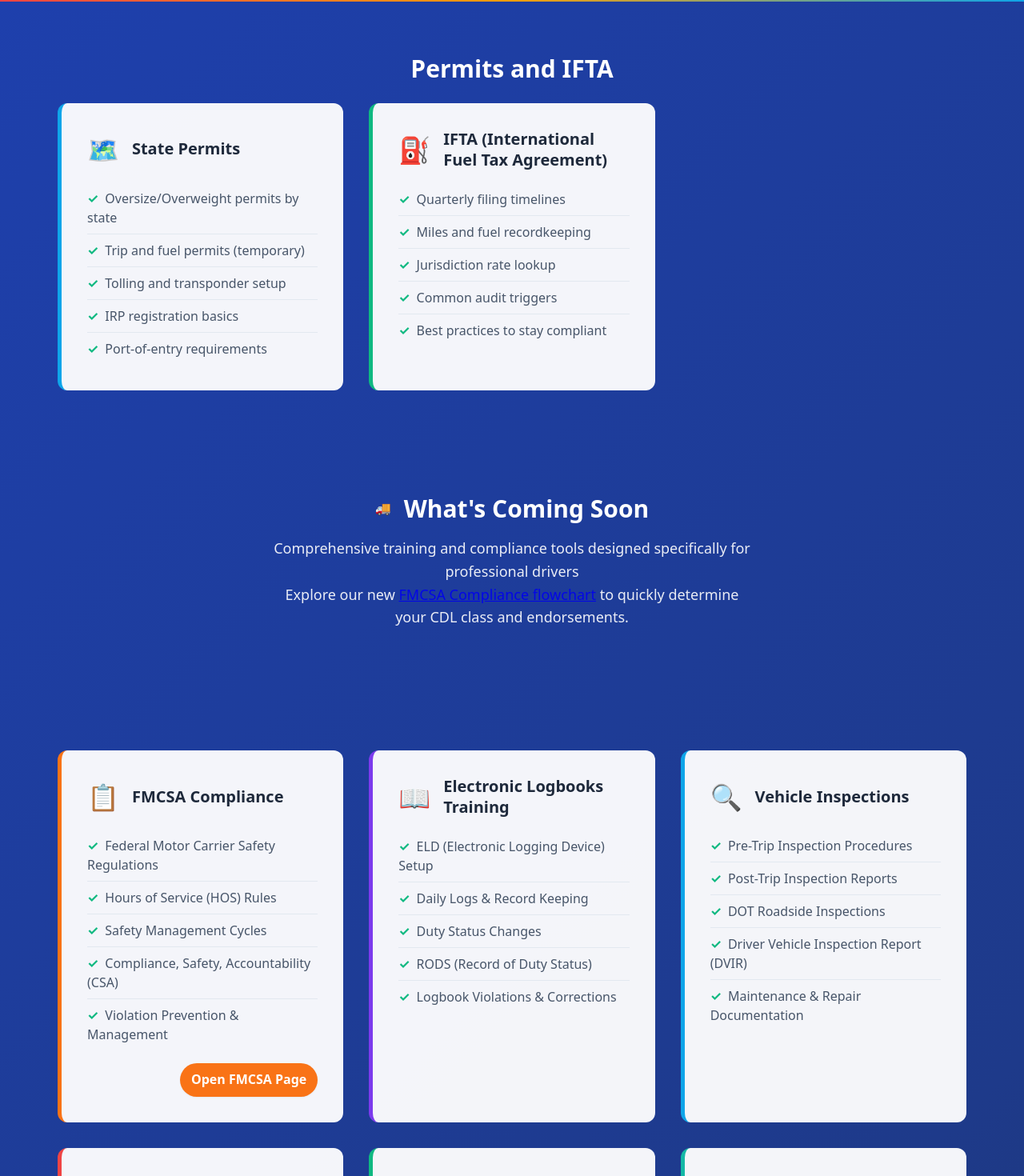
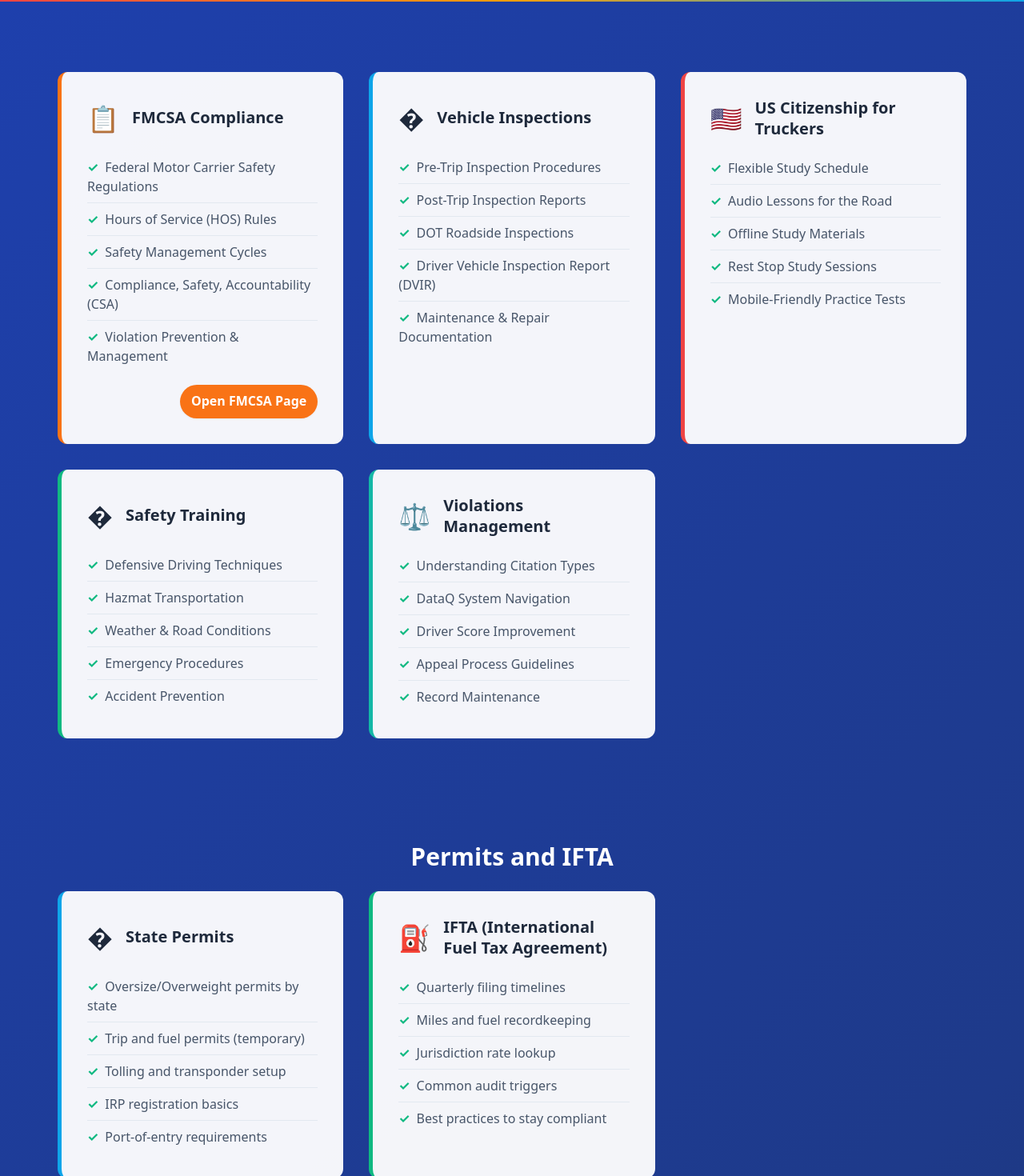
Before and after one commit to Cocodog2014/fixdq-Prod, a React (Vite) app: page / in a window 1280 px wide. Shown: the part 200-1670 px from the top of the page at 80% size. Built offline with nearby package versions, Linux system fonts and the light colour scheme.

Commit message:
moved the state cards and fixed the mobile not opening

```diff
--- a/src/pages/FMCSACompliance/FMCSACompliance.css
+++ b/src/pages/FMCSACompliance/FMCSACompliance.css
@@ -12,9 +12,23 @@
 .fc-disclaimer { color: var(--color-gray-600); margin: var(--spacing-sm) 0 var(--spacing-lg); }
 .fc-grid { display: grid; grid-template-columns: 1fr; gap: var(--spacing-lg); }
 .fc-panel { background: var(--color-white); border-radius: var(--radius-xl); box-shadow: var(--shadow-md); padding: var(--spacing-xl); }
-.fc-label { font-weight: 600; margin-bottom: var(--spacing-sm); display: block; }
+.fc-label {
+  font-weight: 600;
+  margin-bottom: calc(var(--spacing-sm) * 0.56);
+  font-size: 0.7rem;
+  display: block;
+}
 .fc-options { display: grid; grid-template-columns: 1fr 1fr; gap: var(--spacing-sm); }
-.fc-option { background: var(--color-gray-100); border: 2px solid transparent; border-radius: var(--radius-lg); padding: var(--spacing-md); text-align: center; cursor: pointer; }
+.fc-option {
+  background: var(--color-gray-100);
+  border: 2px solid transparent;
+  border-radius: var(--radius-lg);
+  padding: calc(var(--spacing-md) * 0.56);
+  min-height: 25px;
+  font-size: 0.66rem;
+  text-align: center;
+  cursor: pointer;
+}
 .fc-option.selected { background: #fff; border-color: var(--color-primary-light); box-shadow: var(--shadow-sm); }
 
 .fc-result .result-callout { display: grid; grid-template-columns: 1fr; gap: var(--spacing-sm); margin: var(--spacing-md) 0; padding: var(--spacing-md); background: var(--color-gray-50); border-radius: var(--radius-lg); }
--- a/src/pages/HomePage/HomePage.jsx
+++ b/src/pages/HomePage/HomePage.jsx
@@ -1,67 +1,17 @@
 import GlobalHeader from '../../components/GlobalHeader';
+import { Link } from 'react-router-dom';
 
 function HomePage() {
   return (
     <div className="app">
       <GlobalHeader />
 
-      {/* State Permits + IFTA */}
-      <section className="permits-ifta">
-        <div className="container">
-          <h2>Permits and IFTA</h2>
-          <div className="grid">
-            <div className="feature-card blue-border">
-              <div className="feature-header">
-                <span className="icon">🗺️</span>
-                <h3>State Permits</h3>
-              </div>
-              <ul>
-                <li>Oversize/Overweight permits by state</li>
-                <li>Trip and fuel permits (temporary)</li>
-                <li>Tolling and transponder setup</li>
-                <li>IRP registration basics</li>
-                <li>Port-of-entry requirements</li>
-              </ul>
-            </div>
-            <div className="feature-card green-border">
-              <div className="feature-header">
-                <span className="icon">⛽</span>
-                <h3>IFTA (International Fuel Tax Agreement)</h3>
-              </div>
-              <ul>
-                <li>Quarterly filing timelines</li>
-                <li>Miles and fuel recordkeeping</li>
-                <li>Jurisdiction rate lookup</li>
-                <li>Common audit triggers</li>
-                <li>Best practices to stay compliant</li>
-              </ul>
-            </div>
-          </div>
-        </div>
-      </section>
-
-      {/* Coming Soon Section */}
-      <section className="coming-soon">
-        <div className="container">
-          <div className="coming-soon-header">
-            <span className="truck-icon">🚚</span>
-            <h2>What's Coming Soon</h2>
-          </div>
-          <p>Comprehensive training and compliance tools designed specifically for professional drivers</p>
-          <p>
-            Explore our new{' '}
-            <a href="/fmcsa-compliance#flowchart">FMCSA Compliance flowchart</a>{' '}
-            to quickly determine your CDL class and endorsements.
-          </p>
-        </div>
-      </section>
-
-      {/* Features Grid */}
+      {/* Features Grid (six flash cards, FMCSA Compliance first) */}
       <section className="features-grid">
         <div className="container">
           <div className="grid">
             {/* FMCSA Compliance (card is fully clickable) */}
-            <a href="/fmcsa-compliance" className="feature-card orange-border feature-link-card">
+            <Link to="/fmcsa-compliance" className="feature-card orange-border feature-link-card">
               <div className="feature-header">
                 <span className="icon">📋</span>
                 <h3>FMCSA Compliance</h3>
@@ -76,27 +26,12 @@
               <div className="feature-footer">
                 <span className="card-cta">Open FMCSA Page</span>
               </div>
-            </a>
-
-            {/* Electronic Logbooks Training */}
-            <div className="feature-card purple-border">
-              <div className="feature-header">
-                <span className="icon">📖</span>
-                <h3>Electronic Logbooks Training</h3>
-              </div>
-              <ul>
-                <li>ELD (Electronic Logging Device) Setup</li>
-                <li>Daily Logs & Record Keeping</li>
-                <li>Duty Status Changes</li>
-                <li>RODS (Record of Duty Status)</li>
-                <li>Logbook Violations & Corrections</li>
-              </ul>
-            </div>
+            </Link>
 
             {/* Vehicle Inspections */}
             <div className="feature-card blue-border">
               <div className="feature-header">
-                <span className="icon">🔍</span>
+                <span className="icon">�</span>
                 <h3>Vehicle Inspections</h3>
               </div>
               <ul>
@@ -126,7 +61,7 @@
             {/* Safety Training */}
             <div className="feature-card green-border">
               <div className="feature-header">
-                <span className="icon">🛡️</span>
+                <span className="icon">�️</span>
                 <h3>Safety Training</h3>
               </div>
               <ul>
@@ -156,6 +91,41 @@
         </div>
       </section>
 
+      {/* State Permits + IFTA (now underneath flash cards) */}
+      <section className="permits-ifta">
+        <div className="container">
+          <h2>Permits and IFTA</h2>
+          <div className="grid">
+            <div className="feature-card blue-border">
+              <div className="feature-header">
+                <span className="icon">�️</span>
+                <h3>State Permits</h3>
+              </div>
+              <ul>
+                <li>Oversize/Overweight permits by state</li>
+                <li>Trip and fuel permits (temporary)</li>
+                <li>Tolling and transponder setup</li>
+                <li>IRP registration basics</li>
+                <li>Port-of-entry requirements</li>
+              </ul>
+            </div>
+            <div className="feature-card green-border">
+              <div className="feature-header">
+                <span className="icon">⛽</span>
+                <h3>IFTA (International Fuel Tax Agreement)</h3>
+              </div>
+              <ul>
+                <li>Quarterly filing timelines</li>
+                <li>Miles and fuel recordkeeping</li>
+                <li>Jurisdiction rate lookup</li>
+                <li>Common audit triggers</li>
+                <li>Best practices to stay compliant</li>
+              </ul>
+            </div>
+          </div>
+        </div>
+      </section>
+
       {/* Why Choose Us */}
       <section className="why-choose">
         <div className="container">
@@ -177,7 +147,7 @@
               <p>Download content for areas with poor cell coverage. No internet? No problem!</p>
             </div>
             <div className="benefit">
-              <span className="benefit-icon">🏆</span>
+              <span className="benefit-icon">�</span>
               <h4>Industry Expertise</h4>
               <p>Content developed by experienced drivers and FMCSA compliance experts.</p>
             </div>
@@ -246,6 +216,22 @@
         </div>
       </section>
 
+      {/* Coming Soon Section (now at the bottom) */}
+      <section className="coming-soon">
+        <div className="container">
+          <div className="coming-soon-header">
+            <span className="truck-icon">🚚</span>
+            <h2>What's Coming Soon</h2>
+          </div>
+          <p>Comprehensive training and compliance tools designed specifically for professional drivers</p>
+          <p>
+            Explore our new{' '}
+            <a href="/fmcsa-compliance#flowchart">FMCSA Compliance flowchart</a>{' '}
+            to quickly determine your CDL class and endorsements.
+          </p>
+        </div>
+      </section>
+
       {/* Footer */}
       <footer className="footer">
         <div className="container">
```
